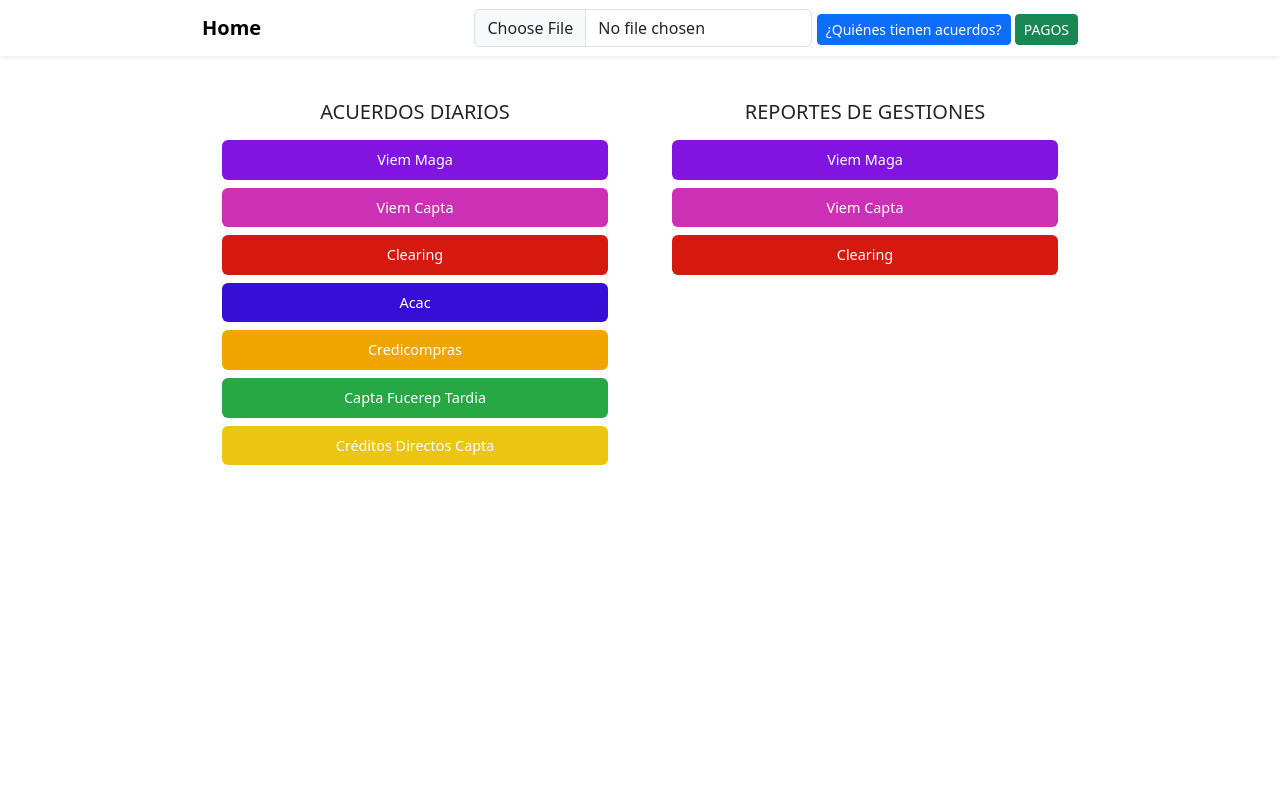
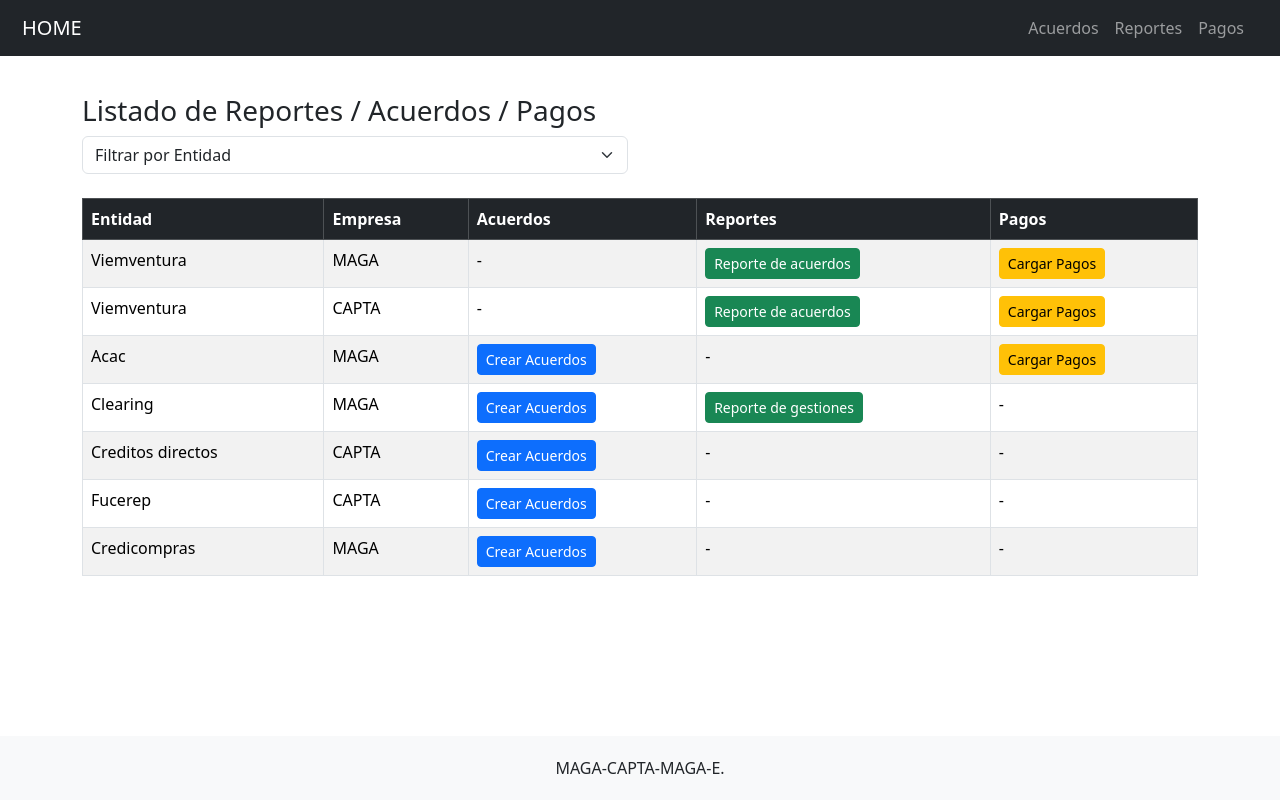
Before and after one commit to carolainseija/acuerdos-diarios, a website: page index.html in a window 1280 px wide. Drawn offline with nearby package versions, Linux system fonts and the light colour scheme.

Commit message:
index new

```diff
--- a/index.html
+++ b/index.html
@@ -3,75 +3,161 @@
 
 <head>
     <meta charset="UTF-8">
-    <meta name="viewport" content="width=device-width, initial-scale=1.0">
-    <title>ACUERDOS DIARIOS</title>
-    <link href="https://cdn.jsdelivr.net/npm/bootstrap@5.3.0-alpha1/dist/css/bootstrap.min.css" rel="stylesheet">
+    <meta name="viewport" content="width=device-width, initial-scale=1">
+    <title>ACUERDOS</title>
+    <link href="https://cdn.jsdelivr.net/npm/bootstrap@5.3.3/dist/css/bootstrap.min.css" rel="stylesheet">
     <style>
-    .body {
-        background-color: black !important;
-        color: white !important;
-    }
+        body {
+            padding-top: 70px;
+            /* deja espacio para el navbar */
+            display: flex;
+            flex-direction: column;
+            min-height: 100vh;
+        }
+
         .container {
-            max-width: 900px;
+            flex: 1;
         }
-        .custom-card {
-            border-color: black;
-            border-radius: 10px;
-            padding: 20px;
-            box-shadow: 0 4px 6px rgba(255, 255, 255, 0.1);
-        }
-        .btn-custom {
-            width: 100%;
-            font-size: 0.9rem;
-            padding: 8px;
-            border-radius: 6px;
+
+        footer {
+            background-color: #f8f9fa;
+            padding: 20px 0;
+            text-align: center;
+            margin-top: 40px;
         }
     </style>
 </head>
 
 <body>
-    <nav class="navbar shadow-sm mb-4">
-        <div class="container d-flex justify-content-between">
-            <a class="navbar-brand fw-bold" href="/">Home</a>
-            <div>
-                <input type="file" id="fileInput" class="form-control d-inline w-auto">
-                <button class="btn btn-primary text-white btn-sm" id="processButton">¿Quiénes tienen acuerdos?</button>
-                <button class="btn btn-success text-white btn-sm" onclick="navigateTo('./pagos/viem_pago')">PAGOS</button>
+    <nav class="navbar navbar-expand-lg navbar-dark bg-dark fixed-top">
+        <div class="container-fluid">
+            <a class="navbar-brand" href="#" style="margin-left: 10px;">HOME</a>
+            <button class="navbar-toggler" type="button" data-bs-toggle="collapse" data-bs-target="#navbarNav"
+                aria-controls="navbarNav" aria-expanded="false" aria-label="Toggle navigation">
+                <span class="navbar-toggler-icon"></span>
+            </button>
+            <div class="collapse navbar-collapse" id="navbarNav">
+                <ul class="navbar-nav ms-auto me-3">
 
+                    <li class="nav-item">
+                        <a class="nav-link" href="./acuerdos.html">Acuerdos</a>
+                    </li>
+                    <li class="nav-item">
+                        <a class="nav-link" href="./reportes.html">Reportes</a>
+                    </li>
+                    <li class="nav-item">
+                        <a class="nav-link" href="./pagos.html">Pagos</a>
+                    </li>
+                </ul>
             </div>
         </div>
     </nav>
-
     <div class="container">
-        <div id="responseMessage"></div> <!-- Contenedor donde se mostrará el mensaje -->
-
-        <div class="row">
+        <div class="row mb-4 mt-4">
+            <h3>Listado de Reportes / Acuerdos / Pagos</h3>
             <div class="col-md-6">
-                <div class="custom-card text-center mb-4">
-                    <h5 class="mb-3">ACUERDOS DIARIOS</h5>
-                    <div class="d-grid gap-2">
-                        <button class="btn btn-custom text-white" style="background-color: #8114e1;" onclick="navigateTo('./acuerdos/viem-maga')">Viem Maga</button>
-                        <button class="btn btn-custom text-white" style="background-color: #cc31b5;" onclick="navigateTo('./acuerdos/viem-capta')">Viem Capta</button>
-                        <button class="btn btn-custom text-white" style="background-color: #d6190f;" onclick="navigateTo('./acuerdos/clearing')">Clearing</button>
-                        <button class="btn btn-custom text-white" style="background-color: #360fd6;" onclick="navigateTo('./acuerdos/acac')">Acac</button>
-                        <button class="btn btn-custom text-white" style="background-color: #f0a500;" onclick="navigateTo('/acuerdos/credicompras')">Credicompras</button>
-                        <button class="btn btn-custom text-white" style="background-color: #28a745;" onclick="navigateTo('./acuerdos/fucerep')">Capta Fucerep Tardia</button>
-                        <button class="btn btn-custom text-white" style="background-color: #ecc412;" onclick="navigateTo('./acuerdos/creditos-directos')">Créditos Directos Capta</button>
-                    </div>
-                </div>
-            </div>
-            <div class="col-md-6">
-                <div class="custom-card text-center">
-                    <h5 class="mb-3">REPORTES DE GESTIONES</h5>
-                    <div class="d-grid gap-2">
-                        <button class="btn btn-custom text-white" style="background-color: #8114e1;" onclick="navigateTo('./reportes/viem-maga-all')">Viem Maga</button>
-                        <button class="btn btn-custom text-white" style="background-color: #cc31b5;" onclick="navigateTo('./reportes/viem-capta-all')">Viem Capta</button>
-                        <button class="btn btn-custom text-white" style="background-color: #d6190f;" onclick="navigateTo('./reportes/clearing')">Clearing</button>
-                    </div>
-                </div>
+                <select id="filterEntidad" class="form-select">
+                    <option value="">Filtrar por Entidad</option>
+                    <option value="Viemventura">Viemventura</option>
+                    <option value="Acac">Acac</option>
+                    <option value="Clearing">Clearing</option>
+                    <option value="Creditia">Creditia</option>
+                    <option value="Creditos directos">Creditos directos</option>
+                    <option value="Fucerep">Fucerep</option>
+                    <option value="Credicompras">Credicompras</option>
+                </select>
             </div>
         </div>
+        <div class="table-responsive">
+            <table class="table table-striped table-bordered">
+                <thead class="table-dark">
+                    <tr>
+                        <th>Entidad</th>
+                        <th>Empresa</th>
+                        <th>Acuerdos</th>
+                        <th>Reportes</th>
+                        <th>Pagos</th>
+                    </tr>
+                </thead>
+                <tbody>
+                    <tr>
+                        <td>Viemventura</td>
+                        <td>MAGA</td>
+                        <td>-</td>
+                        <td><a href="/reportes/viem-maga-all.html" class="btn btn-success btn-sm">Reporte de
+                                acuerdos</a></td>
+                        <td><a href="/pagos/viemmaga.html" class="btn btn-warning btn-sm">Cargar Pagos</a></td>
+                    </tr>
+                    <tr>
+                        <td>Viemventura</td>
+                        <td>CAPTA</td>
+                        <td>-</td>
+                        <td><a href="/reportes/viem-capta-all.html" class="btn btn-success btn-sm">Reporte de
+                                acuerdos</a></td>
+                        <td><a href="/pagos/viemcapta.html" class="btn btn-warning btn-sm">Cargar Pagos</a></td>
+                    </tr>
+                    <tr>
+                        <td>Acac</td>
+                        <td>MAGA</td>
+                        <td><a href="/acuerdos/acac.html" class="btn btn-primary btn-sm">Crear Acuerdos</a></td>
+                        <td>-</td>
+                        <td><a href="/pagos/acac.html" class="btn btn-warning btn-sm">Cargar Pagos</a></td>
+                    </tr>
+                    <tr>
+                        <td>Clearing</td>
+                        <td>MAGA</td>
+                        <td><a href="/acuerdos/clearing.html" class="btn btn-primary btn-sm">Crear Acuerdos</a></td>
+                        <td><a href="/acuerdos/clearing.html" class="btn btn-success btn-sm">Reporte de gestiones</a>
+                        </td>
+                        <td>-</td>
+                    </tr>
+                    <tr>
+                        <td>Creditos directos</td>
+                        <td>CAPTA</td>
+                        <td><a href="/acuerdos/creditos-directos.html" class="btn btn-primary btn-sm">Crear Acuerdos</a>
+                        </td>
+                        <td>-</td>
+                        <td>-</td>
+                    </tr>
+                    <tr>
+                        <td>Fucerep</td>
+                        <td>CAPTA</td>
+                        <td><a href="/acuerdos/fucerep.html" class="btn btn-primary btn-sm">Crear Acuerdos</a></td>
+                        <td>-</td>
+                        <td>-</td>
+                    </tr>
+                    <tr>
+                        <td>Credicompras</td>
+                        <td>MAGA</td>
+                        <td><a href="/acuerdos/credicompras.html" class="btn btn-primary btn-sm">Crear Acuerdos</a></td>
+                        <td>-</td>
+                        <td>-</td>
+                    </tr>
+                    <!-- <tr>
+                        <td>Creditia</td>
+                        <td>MAGA</td>
+                        <td>-</td>
+                        <td>-</td>
+                        <td>-</td>
+                    </tr>
+                    <tr>
+                        <td>Creditia</td>
+                        <td>CAPTA</td>
+                        <td>-</td>
+                        <td>-</td>
+                        <td>-</td>
+                    </tr> -->
+                </tbody>
+            </table>
+        </div>
     </div>
+    <footer>
+        <div class="container">
+            <p class="mb-0">MAGA-CAPTA-MAGA-E.</p>
+        </div>
+    </footer>
+
+    <script src="https://cdn.jsdelivr.net/npm/bootstrap@5.3.3/dist/js/bootstrap.bundle.min.js"></script>
 
     <script src="https://cdnjs.cloudflare.com/ajax/libs/PapaParse/5.3.2/papaparse.min.js"></script>
 
@@ -79,52 +165,24 @@
 
     <script>
 
+        const entidadSelect = document.getElementById('filterEntidad');
+        entidadSelect.addEventListener('change', function () {
+            const selected = this.value.toLowerCase();
+            const rows = document.querySelectorAll('tbody tr');
+
+            rows.forEach(row => {
+                const entidad = row.children[0].innerText.toLowerCase();
+                row.style.display = selected === '' || entidad === selected ? '' : 'none';
+            });
+        });
+
         function navigateTo(entity) {
             const url = `${entity}.html`;
             window.location.href = url;
         }
 
-        function processCSV() {
-            const fileInput = document.getElementById('fileInput');
-            const file = fileInput.files[0];
+    </script>
 
-            if (!file) {
-                alert('Por favor, selecciona un archivo CSV.');
-                return;
-            }
-
-            Papa.parse(file, {
-                header: true,
-                skipEmptyLines: true,
-                complete: function (results) {
-                    const data = results.data;
-                    const entidades = ["VIEMVENTURA", "CREDICOMPRAS", "CAPTA VIEMVENTURA", "CREDITOS DIRECTOS CAPTA", "CAPTA FUCEREP TARDIA", "ACAC", "CLEARING"];
-                    const entidadesConAcuerdos = [];
-                    entidades.forEach(entidad => {
-                        const acuerdo = data.some(row =>
-                            row["Entidad"] === entidad && row["resultados"] === "Acuerdo libre"
-                        );
-
-                        if (acuerdo) {
-                            entidadesConAcuerdos.push(entidad);
-                        }
-                    });
-
-                    const responseMessage = document.getElementById('responseMessage');
-                    if (entidadesConAcuerdos.length > 0) {
-                        responseMessage.innerHTML = "<div class='alert alert-warning text-center'>Hay acuerdos generados para: " + "<br>" + entidadesConAcuerdos.map((ent) => `<p>✅  ${ent}</p>`).join('') + "<br></div>";
-                    } else {
-                        responseMessage.innerHTML = "<div class='alert alert-danger text-center'>❌ No se encontraron acuerdos.</div>";
-                    }
-                },
-                error: function (error) {
-                    alert("Error al procesar el archivo: " + error.message);
-                }
-            });
-        }
-
-        document.getElementById("processButton").addEventListener("click", processCSV);
-    </script>
 
 
 </body>
```
